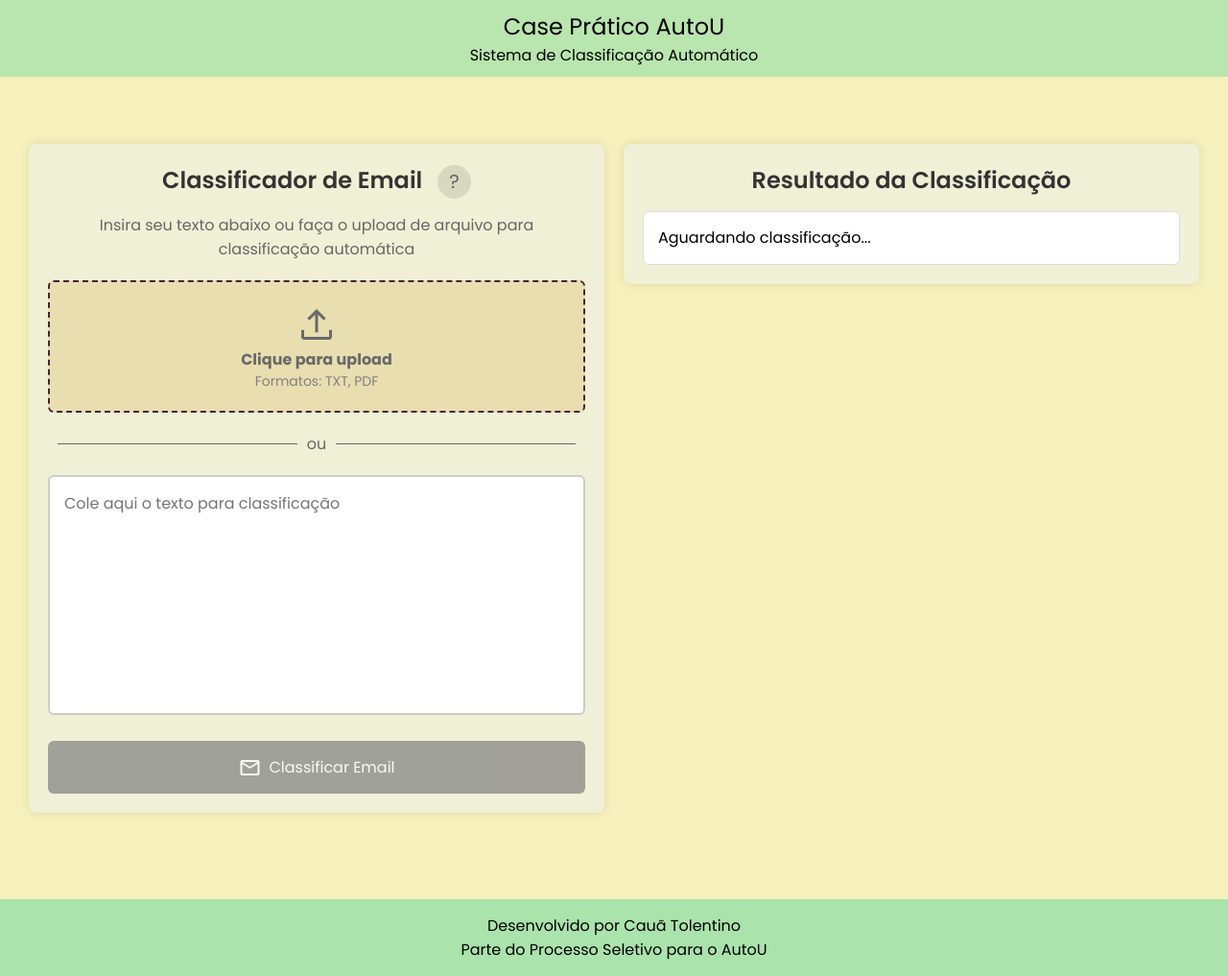
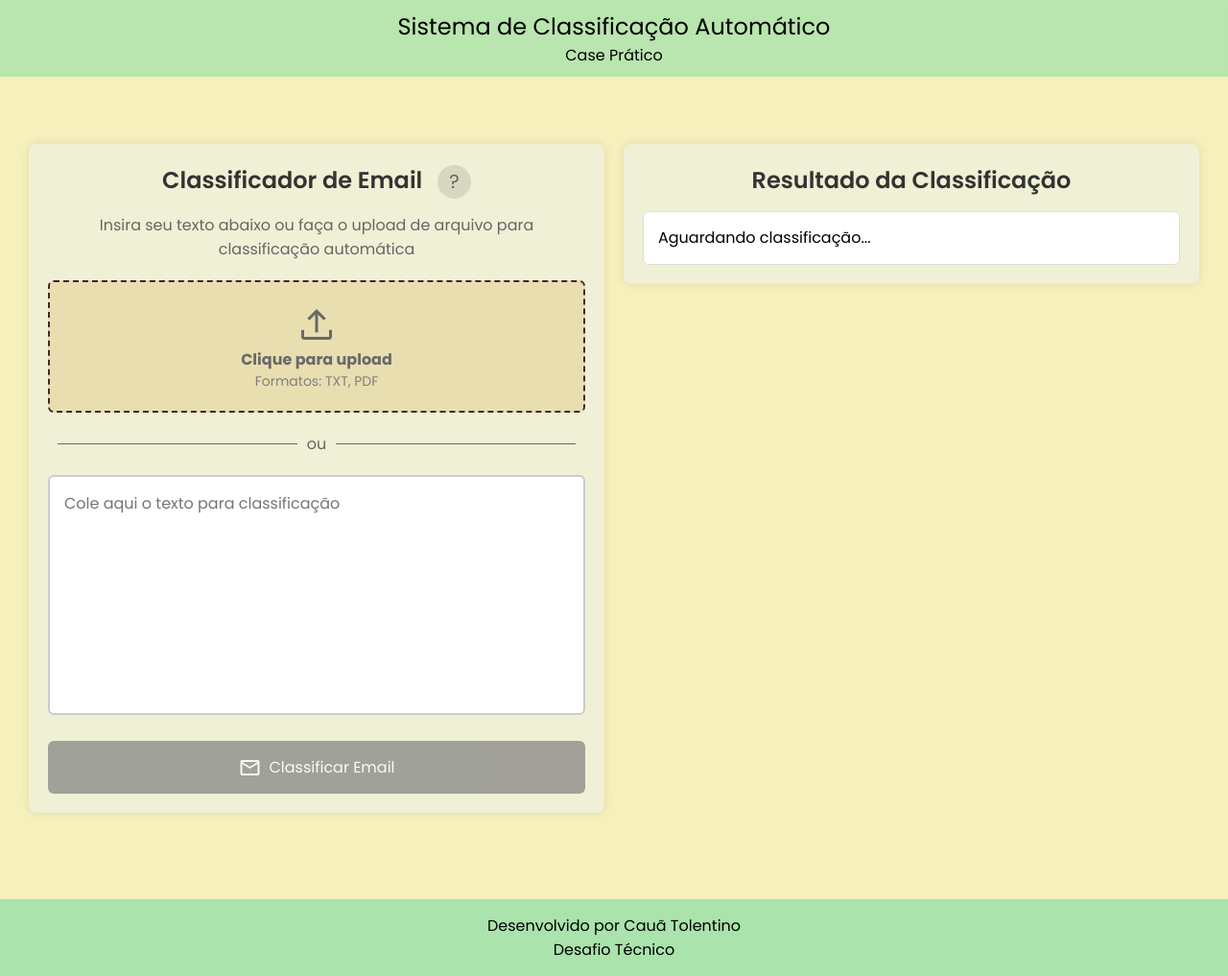
Before and after one commit to cauatolentino/CaseAutoU, a Flask app: page / in a window 1280 px wide. Shown: the whole page at 96% size. Run offline with Flask 3, Linux system fonts and the light colour scheme.

Commit message:
Change Header and Footer

```diff
--- a/templates/index.html
+++ b/templates/index.html
@@ -1,5 +1,5 @@
 <!DOCTYPE html>
-<html lang="en">
+<html lang="pt-br">
 <head>
     <meta charset="UTF-8">
     <meta name="viewport" content="width=device-width, initial-scale=1.0">
@@ -9,8 +9,8 @@
 </head>
 <body>
     <header>
-        <h2>Case Prático AutoU</h2>
-        <p>Sistema de Classificação Automático</p>
+        <h2>Sistema de Classificação Automático</h2>
+        <p>Case Prático</p>
     </header>
     <main>
         <div id="main_section">
@@ -61,7 +61,7 @@
     </main>
     <footer>
         <p>Desenvolvido por Cauã Tolentino</p>
-        <p>Parte do Processo Seletivo para o AutoU</p>
+        <p>Desafio Técnico</p>
     </footer>
     <script type="module" src="{{ url_for('static', filename='js/main.js') }}"></script>
 </body>
```
